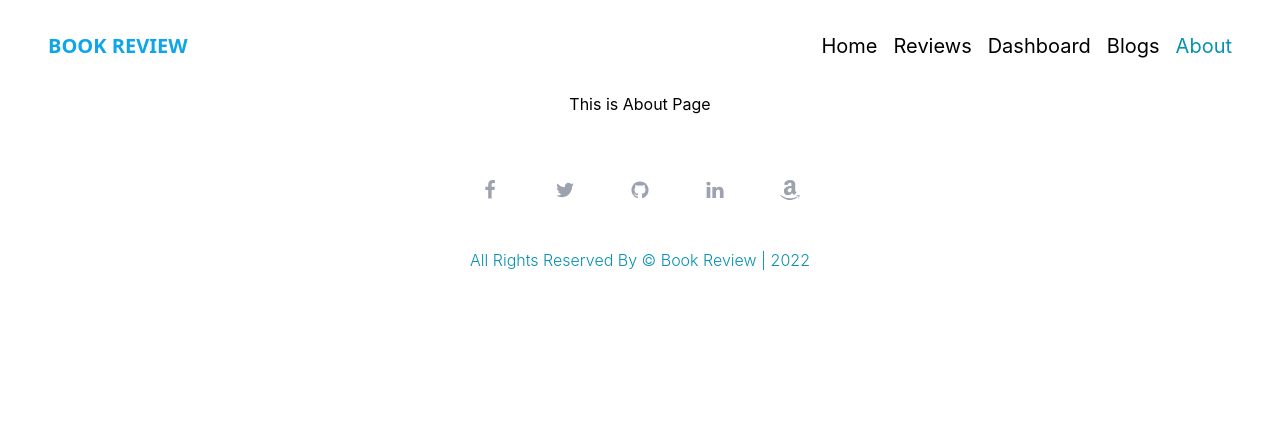
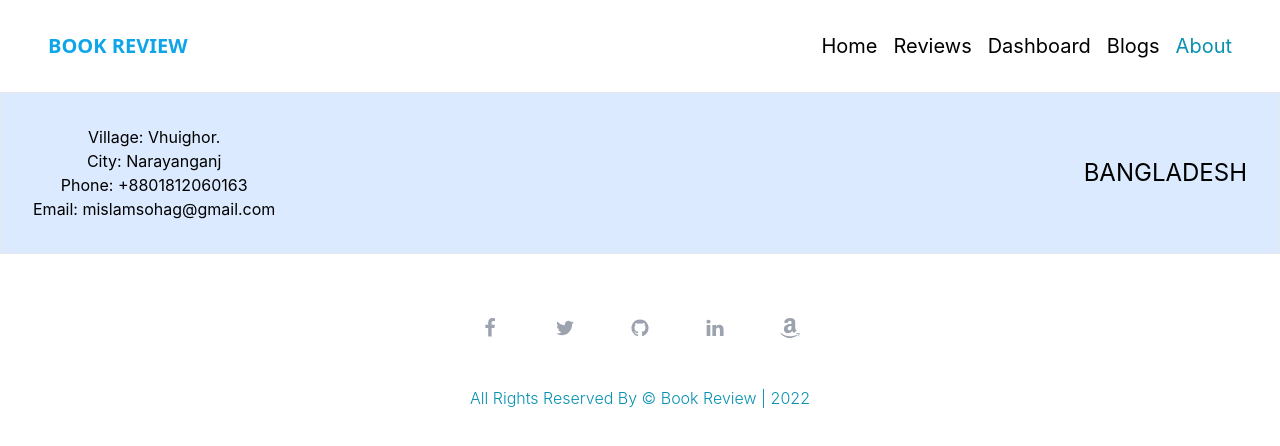
Before and after one commit to mislamsohag/book-review, a React (Create React App) app: page /about in a window 1280 px wide. Shown: the top 446 px of the page. Built offline with nearby package versions, Linux system fonts and the light colour scheme.

Commit message:
Address Add

```diff
--- a/src/Componants/About/About.js
+++ b/src/Componants/About/About.js
@@ -2,7 +2,19 @@ import React from 'react'
 
 const About = () => {
   return (
-    <h1>This is About Page</h1>
+    <div className='border p-8 bg-blue-100 w-full'>
+      <div className='flex justify-between items-center'>
+        <div>
+          <h1>Village: Vhuighor.</h1>
+          <h1>City: Narayanganj</h1>
+          <h1>Phone: +8801812060163</h1>
+          <h1>Email: mislamsohag@gmail.com</h1>
+        </div>
+        <div>
+          <h1 className='text-2xl'>BANGLADESH</h1>
+        </div>
+      </div>
+    </div>
   )
 }
 
```
